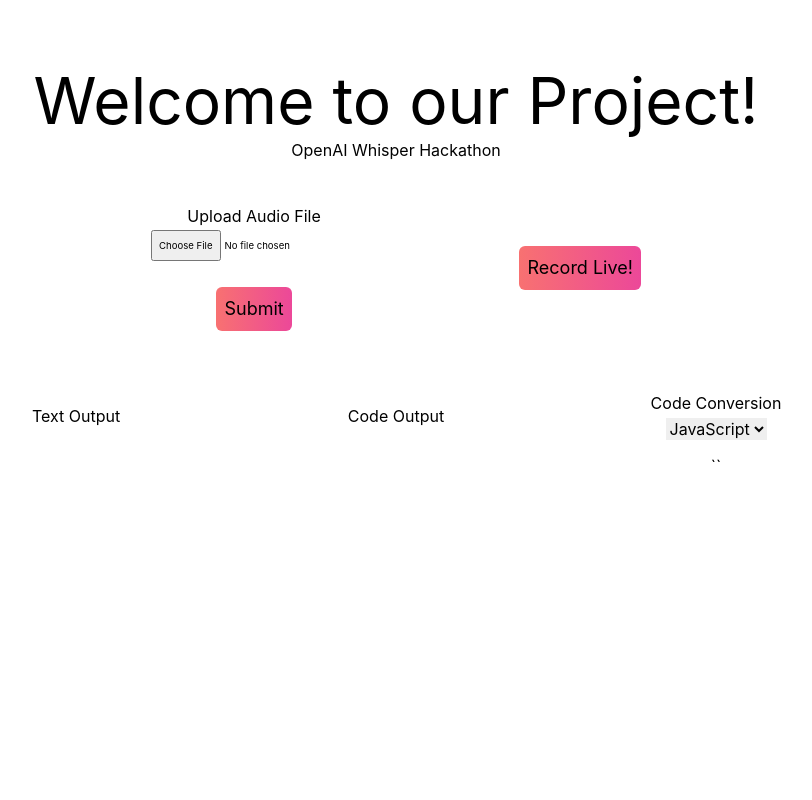
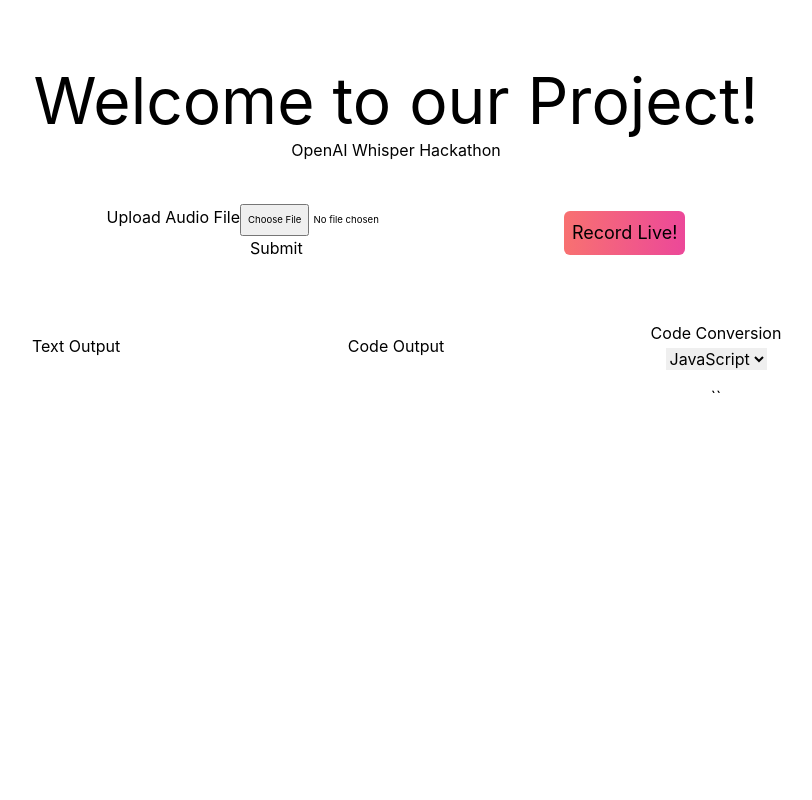
Before and after one commit to DailyDisco/openai-hackathon, a Next.js app in the folder hackathon-frontend/: page / in a window 1280 px wide. Shown: the top 800 px of the page, without its empty margins (244-1056 px from the left). Built offline with nearby package versions, Linux system fonts and the light colour scheme.

Commit message:
sunday afternoon updates still not quite working unfortunately

```diff
--- a/hackathon-frontend/pages/index.tsx
+++ b/hackathon-frontend/pages/index.tsx
@@ -2,6 +2,7 @@ import Head from 'next/head'
 import Image from 'next/image'
 import styles from '../styles/Home.module.css'
 import React, { useState } from 'react';
+import { resourceLimits } from 'worker_threads';
 
 interface OpenAI {
   prompt: string;
@@ -16,7 +17,7 @@ const Home: React.FC<OpenAI> = (props) => {
   const CHARACTER_LIMIT: number = 128;
 
   const ENDPOINT: string =
-    'http://127.0.0.1:8000/codex_snippet';
+    'http://127.0.0.1:5001/whisper';
 
   const [prompt, setPrompt] = React.useState('');
   const [snippet, setSnippet] = React.useState('');
@@ -24,13 +25,21 @@ const Home: React.FC<OpenAI> = (props) => {
   const [hasResult, setHasResult] = useState(false);
   const [isLoading, setIsLoading] = useState(false);
 
-  const onSubmit = () => {
-    console.log('submitting: ' + prompt);
+  const onSubmit = async () => {
+    console.log('submitting: ');
     // callApi();
     setIsLoading(true);
-    fetch(`${ENDPOINT}?prompt=${prompt}`)
-      .then((res) => res.json())
-      .then(onResult);
+    const url = `${ENDPOINT}`
+    const reqOptions = {
+      method: 'POST',
+      headers: { 'Content-Type': 'application/json' }
+    }
+    const res = await fetch(url, reqOptions)
+      .then(response => console.log(response))
+    // const res = await fetch(`${ENDPOINT}`) //?prompt=${prompt}
+    //   .then((res) => res.json())
+    //   .then(onResult);
+      console.log(res)
   };
 
   // this takes the json data when the user clicks the button and sets the state
@@ -82,19 +91,22 @@ const Home: React.FC<OpenAI> = (props) => {
 
         <div className="audio-container">
           <div className="audio-upload-container">
+            <form onSubmit={onSubmit} name="recording" encType="multipart/form-data">
               <label htmlFor="audio-upload">Upload Audio File</label>
               <input type="file" name="audio-upload" id="audio-upload" accept="audio/*"/>
               <br className='mt-2'></br>
               <div>
               {/* disable the button if the prompt is over the limit */}
-              <button
+              {/* <button
               className='bg-gradient-to-r from-red-400 to-pink-500 disabled:opacity-50 w-full p-2 rounded-md text-lg'
               onClick={props.onSubmit}
               // disabled={props.isLoading || !isPromptValid}
               >
               Submit
-              </button>
+              </button> */}
+              <input type="submit" value="Submit" />
               </div>
+            </form>
           </div>
           <div className="live-recording">
           <button
```
Also changed, not shown: 2 other files (tests, documents, lock files or other folders). Lines whose indentation alone changed are shown as unchanged.
